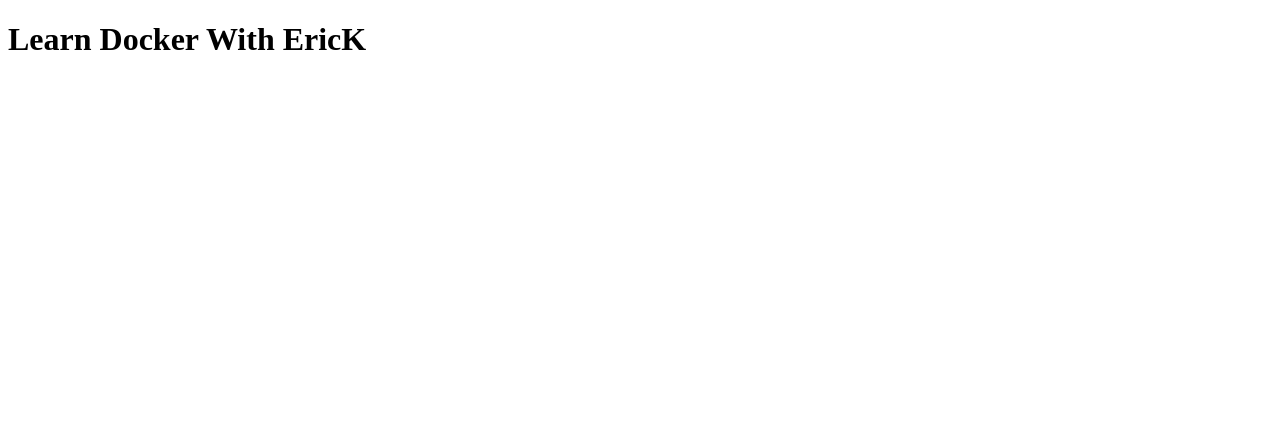
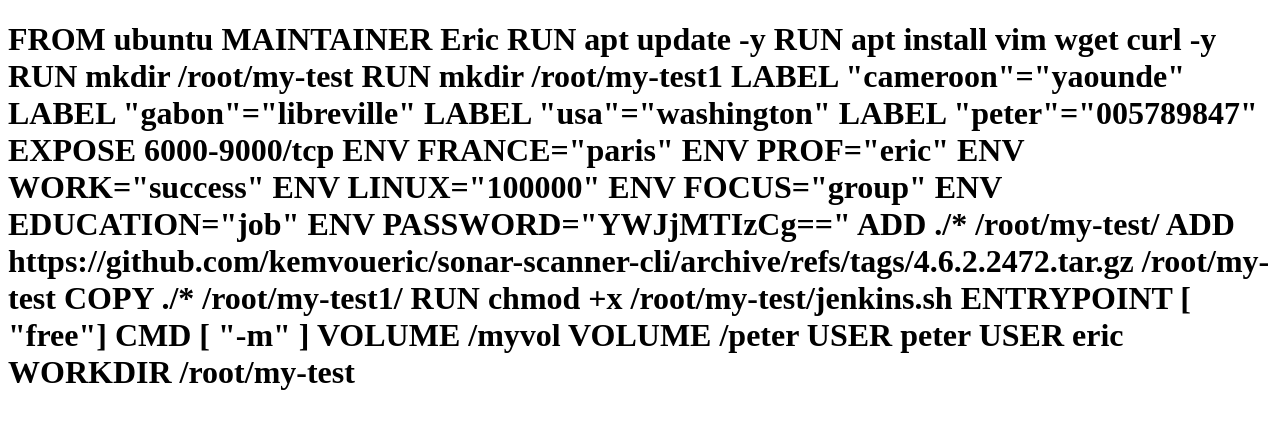
Before and after one commit to kemvoueric/Docker-Jobs-, a plain HTML site: page index.html in a window 1280 px wide. Drawn offline with Linux system fonts and the light colour scheme.

Commit message:
Update index.html

```diff
--- a/index.html
+++ b/index.html
@@ -5,6 +5,36 @@
     <title>Learn Docker at Tecmint.com</title>
 </head>
 <body>
-    <h1>Learn Docker With EricK</h1>
+    <h1>FROM ubuntu
+MAINTAINER Eric
+RUN apt update -y
+RUN apt install vim wget  curl -y
+RUN mkdir /root/my-test
+RUN mkdir /root/my-test1
+
+LABEL "cameroon"="yaounde"
+LABEL "gabon"="libreville"
+LABEL "usa"="washington"
+
+LABEL "peter"="005789847"
+EXPOSE 6000-9000/tcp
+ENV FRANCE="paris"
+ENV PROF="eric"
+ENV WORK="success"
+ENV LINUX="100000"
+ENV FOCUS="group"
+ENV EDUCATION="job"
+ENV PASSWORD="YWJjMTIzCg=="
+ADD ./*   /root/my-test/
+ADD  https://github.com/kemvoueric/sonar-scanner-cli/archive/refs/tags/4.6.2.2472.tar.gz    /root/my-test
+COPY ./*  /root/my-test1/
+RUN chmod +x /root/my-test/jenkins.sh
+ENTRYPOINT [ "free"]
+CMD [ "-m" ]
+VOLUME /myvol
+VOLUME /peter
+USER peter
+USER eric
+WORKDIR /root/my-test</h1>
 </body>
 </html>
```
